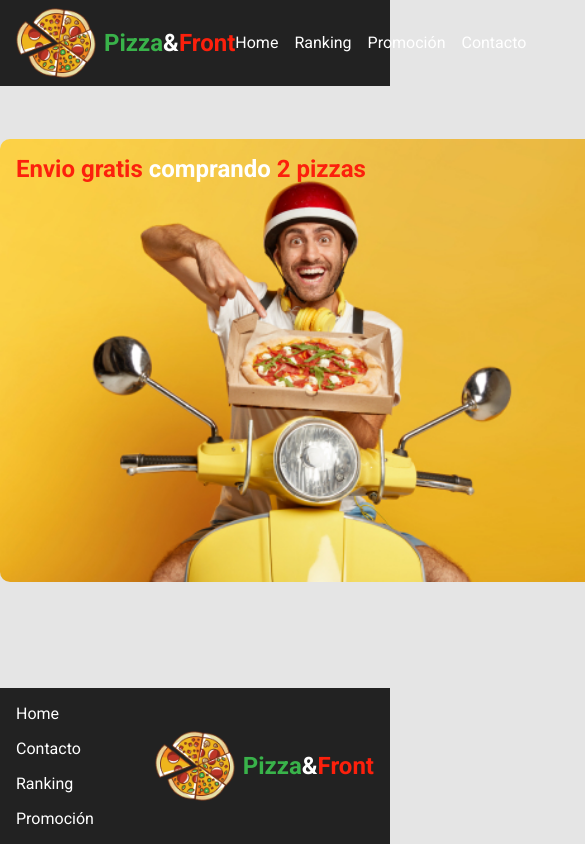
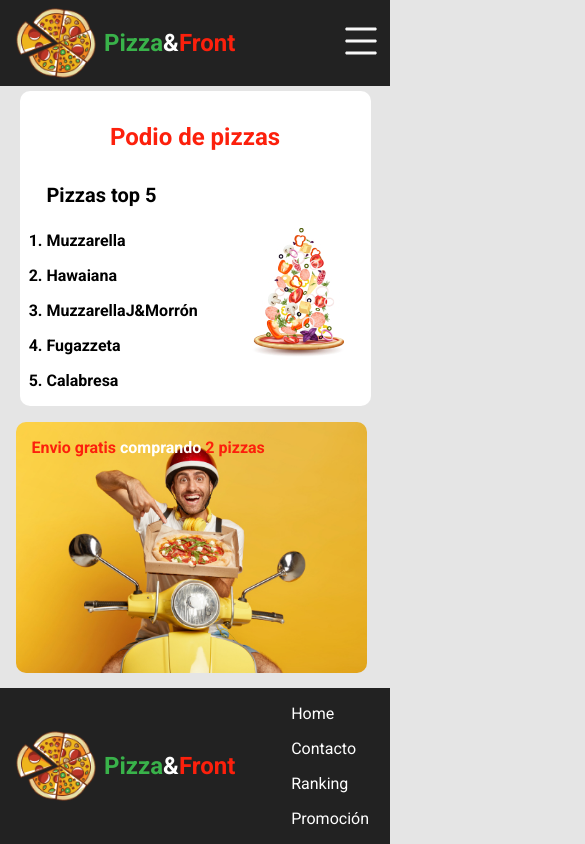
Before and after one commit to dianaclabel/pizzaFront, a plain HTML site: page index.html in a window 390 px wide. Shown: the top 844 px of the page, 585 px wide, since content can reach past the window. Drawn offline with Linux system fonts and the light colour scheme.

Commit message:
Se agrega diseño responsivo

```diff
--- a/index.html
+++ b/index.html
@@ -22,7 +22,40 @@
           >
         </h1>
       </div>
-      <div>
+      <i class="icon-menu">
+        <svg
+          xmlns="http://www.w3.org/2000/svg"
+          x="0px"
+          y="0px"
+          width="48"
+          height="48"
+          viewBox="0,0,256,256"
+          style="fill: #000000"
+        >
+          <g
+            fill="#f8f8f8"
+            fill-rule="nonzero"
+            stroke="none"
+            stroke-width="1"
+            stroke-linecap="butt"
+            stroke-linejoin="miter"
+            stroke-miterlimit="10"
+            stroke-dasharray=""
+            stroke-dashoffset="0"
+            font-family="none"
+            font-weight="none"
+            font-size="none"
+            text-anchor="none"
+            style="mix-blend-mode: normal"
+          >
+            <g transform="scale(4,4)">
+              <path
+                d="M51,46c1.104,0 2,0.895 2,2c0,1.105 -0.896,2 -2,2c-0.601,0 -37.399,0 -38,0c-1.104,0 -2,-0.895 -2,-2c0,-1.105 0.896,-2 2,-2c0.601,0 37.399,0 38,0zM51,30c1.104,0 2,0.895 2,2c0,1.105 -0.896,2 -2,2c-0.601,0 -37.399,0 -38,0c-1.104,0 -2,-0.895 -2,-2c0,-1.105 0.896,-2 2,-2c0.601,0 37.399,0 38,0zM51,14c1.104,0 2,0.895 2,2c0,1.105 -0.896,2 -2,2c-0.601,0 -37.399,0 -38,0c-1.104,0 -2,-0.895 -2,-2c0,-1.105 0.896,-2 2,-2c0.601,0 37.399,0 38,0z"
+              ></path>
+            </g>
+          </g></svg
+      ></i>
+      <div class="nav-options">
         <ul class="nav-items">
           <li>Home</li>
           <li>Ranking</li>
--- a/style/style.css
+++ b/style/style.css
@@ -27,6 +27,10 @@
 .img-pizza {
   width: 80px;
   margin-right: 0.5rem;
+}
+
+.icon-menu {
+  display: none;
 }
 
 .word-pizza {
@@ -131,7 +135,7 @@ main {
   font-family: "Roboto", sans-serif;
   display: flex;
   justify-content: space-between;
-  padding-right: 1rem;
+  padding-right: 5px;
 }
 
 .footer ul {
@@ -142,3 +146,40 @@ main {
   list-style: none;
   margin-bottom: 1rem;
 }
+
+@media (min-width: 380px) and (max-width: 980px) {
+  .navegation {
+    width: 100vw;
+    align-items: center;
+  }
+  .nav-options {
+    display: none;
+  }
+  .icon-menu {
+    display: block;
+    margin-right: 5px;
+  }
+  .container {
+    flex-direction: column-reverse;
+    gap: 1rem;
+  }
+  .container-top {
+    width: 90%;
+    height: 40%;
+  }
+
+  .container-delivery {
+    width: 90%;
+  }
+
+  .container-img-delivery {
+    width: 100%;
+    height: 40%;
+  }
+  .parag-delivery {
+    font-size: 16px;
+  }
+  .footer {
+    flex-direction: row-reverse;
+  }
+}
```
